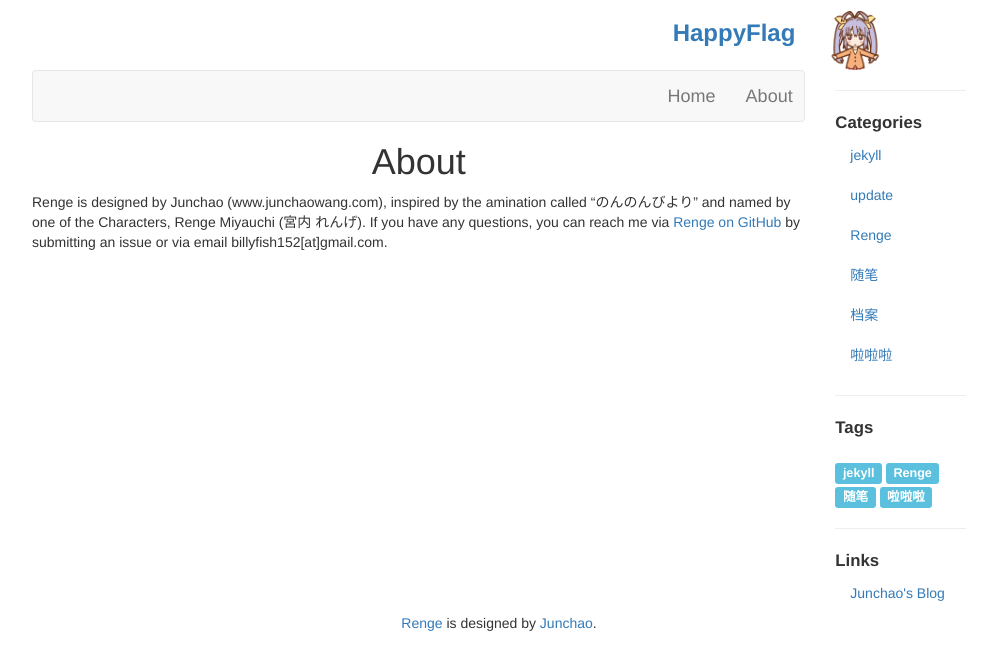
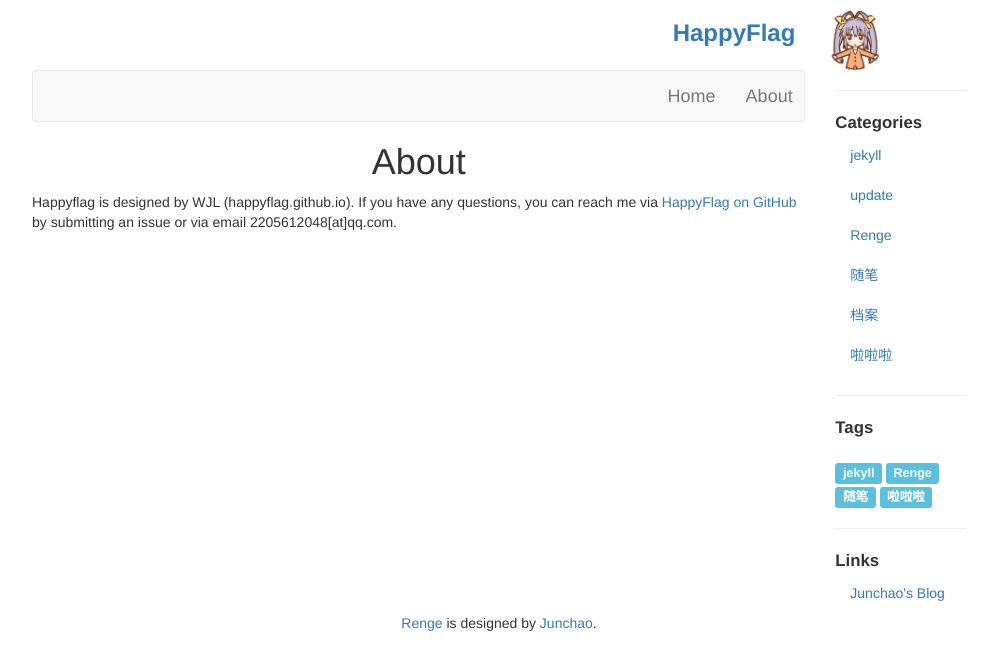
Before and after one commit to happyflag/happyflag.github.io, a Jekyll site: the page built from about.md, in a window 1280 px wide. Shown: the top 670 px of the page, without its empty margins (141-1138 px from the left). Built offline with Jekyll 4.4.1, drawn with Linux system fonts in a browser that asks for light colours.

Commit message:
20181021-6

```diff
--- a/about.md
+++ b/about.md
@@ -4,4 +4,4 @@ title: About
 permalink: /about/
 ---
 
-Renge is designed by Junchao (www.junchaowang.com), inspired by the amination called "のんのんびより" and named by one of the Characters, Renge Miyauchi (宮内 れんげ). If you have any questions, you can reach me via <a href="https://github.com/billyfish152/Renge">Renge on GitHub</a> by submitting an issue or via email billyfish152[at]gmail.com.
+Happyflag is designed by WJL (happyflag.github.io). If you have any questions, you can reach me via <a href="https://happyflag.github.io">HappyFlag on GitHub</a> by submitting an issue or via email 2205612048[at]qq.com.
```
